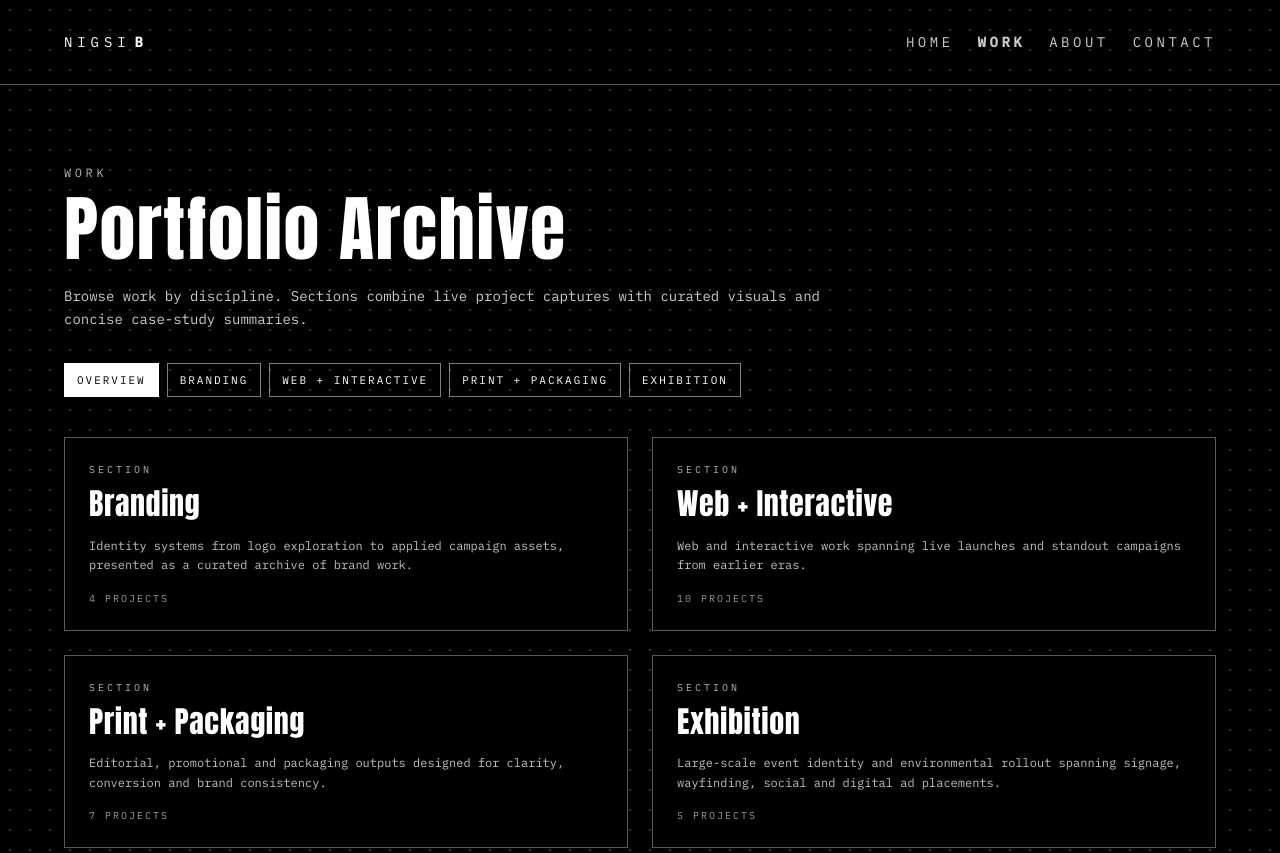
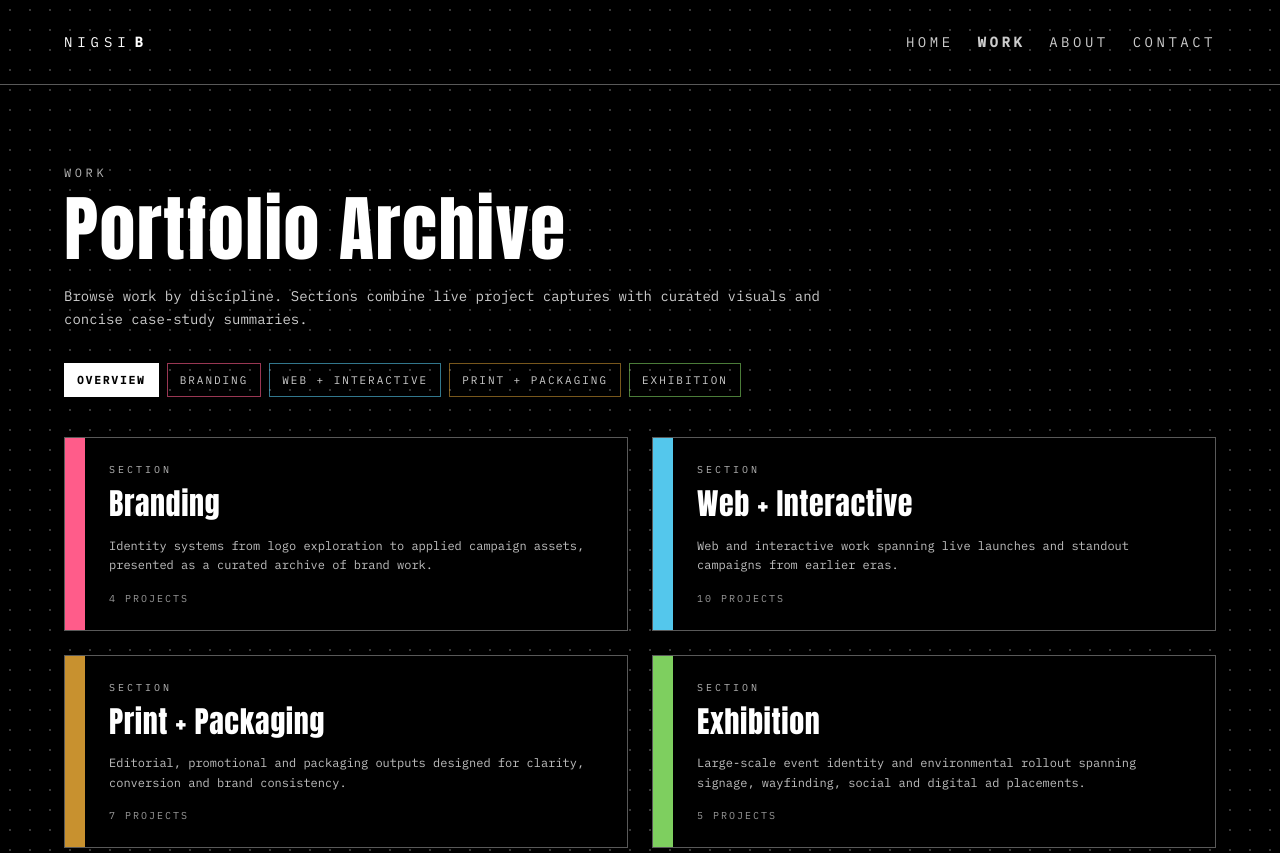
Before and after one commit to nigsiB/website, a Next.js app: page /work in a window 1280 px wide. Shown: the top 853 px of the page. Built offline with nearby package versions, Linux system fonts and the light colour scheme.

Commit message:
Add discipline accent system across work navigation and section layouts.
This introduces refined section color accents on overview cards, subnav selectors, and section dividers with a subtle diagonal active-state pattern for clearer visual hierarchy.

Made-with: Cursor

```diff
--- a/src/app/work/branding/page.tsx
+++ b/src/app/work/branding/page.tsx
@@ -1,6 +1,6 @@
 import { WorkSectionGrid } from "@/components/WorkSectionGrid";
 import { WorkSubnav } from "@/components/WorkSubnav";
-import { workSections } from "@/data/workSections";
+import { workSectionAccents, workSections } from "@/data/workSections";
 
 export default function BrandingWorkPage() {
   const section = workSections.branding;
@@ -11,6 +11,7 @@ export default function BrandingWorkPage() {
         <p className="text-xs tracking-[0.3em] text-white/70">WORK</p>
         <h1 className="mt-3 display-title">{section.title}</h1>
         <WorkSubnav />
+        <div className="mt-6 mb-8 h-[5px] w-full" style={{ backgroundColor: workSectionAccents.branding }} />
         <WorkSectionGrid section={section} />
       </div>
     </main>
--- a/src/app/work/exhibition/page.tsx
+++ b/src/app/work/exhibition/page.tsx
@@ -1,6 +1,6 @@
 import { WorkSectionGrid } from "@/components/WorkSectionGrid";
 import { WorkSubnav } from "@/components/WorkSubnav";
-import { workSections } from "@/data/workSections";
+import { workSectionAccents, workSections } from "@/data/workSections";
 
 export default function ExhibitionWorkPage() {
   const section = workSections.exhibition;
@@ -11,6 +11,7 @@ export default function ExhibitionWorkPage() {
         <p className="text-xs tracking-[0.3em] text-white/70">WORK</p>
         <h1 className="mt-3 display-title">{section.title}</h1>
         <WorkSubnav />
+        <div className="mt-6 mb-8 h-[5px] w-full" style={{ backgroundColor: workSectionAccents[section.key] }} />
         <WorkSectionGrid section={section} />
       </div>
     </main>
--- a/src/app/work/page.tsx
+++ b/src/app/work/page.tsx
@@ -1,7 +1,7 @@
 import Link from "next/link";
 
 import { WorkSubnav } from "@/components/WorkSubnav";
-import { workSectionOrder, workSections } from "@/data/workSections";
+import { workSectionAccents, workSectionOrder, workSections } from "@/data/workSections";
 
 export default function WorkIndexPage() {
   return (
@@ -21,8 +21,13 @@ export default function WorkIndexPage() {
               <Link
                 key={section.key}
                 href={`/work/${section.key}`}
-                className="block border border-white/35 bg-black p-6 transition-colors hover:border-white"
+                className="relative block overflow-hidden border border-white/35 bg-black py-6 pr-6 pl-11 transition-colors hover:border-white"
               >
+                <span
+                  aria-hidden="true"
+                  className="absolute inset-y-0 left-0 w-5"
+                  style={{ backgroundColor: workSectionAccents[section.key] }}
+                />
                 <p className="text-[10px] tracking-[0.3em] text-white/70">SECTION</p>
                 <h2 className="mt-3 text-3xl text-white">{section.title}</h2>
                 <p className="mt-4 text-xs leading-relaxed text-white/75">{section.intro}</p>
--- a/src/app/work/print-packaging/page.tsx
+++ b/src/app/work/print-packaging/page.tsx
@@ -1,6 +1,6 @@
 import { WorkSectionGrid } from "@/components/WorkSectionGrid";
 import { WorkSubnav } from "@/components/WorkSubnav";
-import { workSections } from "@/data/workSections";
+import { workSectionAccents, workSections } from "@/data/workSections";
 
 export default function PrintPackagingWorkPage() {
   const section = workSections["print-packaging"];
@@ -11,6 +11,7 @@ export default function PrintPackagingWorkPage() {
         <p className="text-xs tracking-[0.3em] text-white/70">WORK</p>
         <h1 className="mt-3 display-title">{section.title}</h1>
         <WorkSubnav />
+        <div className="mt-6 mb-8 h-[5px] w-full" style={{ backgroundColor: workSectionAccents[section.key] }} />
         <WorkSectionGrid section={section} />
       </div>
     </main>
--- a/src/app/work/web-interactive/page.tsx
+++ b/src/app/work/web-interactive/page.tsx
@@ -1,6 +1,6 @@
 import { WorkSectionGrid } from "@/components/WorkSectionGrid";
 import { WorkSubnav } from "@/components/WorkSubnav";
-import { workSections } from "@/data/workSections";
+import { workSectionAccents, workSections } from "@/data/workSections";
 
 export default function WebInteractiveWorkPage() {
   const section = workSections["web-interactive"];
@@ -11,6 +11,7 @@ export default function WebInteractiveWorkPage() {
         <p className="text-xs tracking-[0.3em] text-white/70">WORK</p>
         <h1 className="mt-3 display-title">{section.title}</h1>
         <WorkSubnav />
+        <div className="mt-6 mb-8 h-[5px] w-full" style={{ backgroundColor: workSectionAccents[section.key] }} />
         <WorkSectionGrid section={section} />
       </div>
     </main>
--- a/src/components/WorkSubnav.tsx
+++ b/src/components/WorkSubnav.tsx
@@ -3,13 +3,14 @@
 import Link from "next/link";
 import { usePathname } from "next/navigation";
 
-import { workSectionOrder, workSections } from "@/data/workSections";
+import { workSectionAccents, workSectionOrder, workSections, type WorkSectionKey } from "@/data/workSections";
 
 const allLinks = [
-  { href: "/work", label: "Overview" },
+  { href: "/work", label: "Overview", sectionKey: null as WorkSectionKey | null },
   ...workSectionOrder.map((key) => ({
     href: `/work/${key}`,
     label: workSections[key].title,
+    sectionKey: key,
   })),
 ];
 
@@ -20,16 +21,26 @@ export function WorkSubnav() {
     <nav className="mt-8 flex flex-wrap gap-2 text-[11px] tracking-[0.18em]">
       {allLinks.map((link) => {
         const isActive = pathname === link.href;
+        const accent = link.sectionKey ? workSectionAccents[link.sectionKey] : null;
+
+        const className = isActive
+          ? "border px-3 py-2 font-semibold visited:!text-black"
+          : "border px-3 py-2 transition-colors";
+
+        const style = isActive
+          ? accent
+            ? {
+                borderColor: accent,
+                color: "rgba(255,255,255,0.92)",
+                backgroundImage: `repeating-linear-gradient(135deg, ${accent}33 0 8px, transparent 8px 16px)`,
+              }
+            : { backgroundColor: "#ffffff", borderColor: "#ffffff", color: "#000000" }
+          : accent
+            ? { borderColor: `${accent}99`, color: "rgba(255,255,255,0.8)" }
+            : { borderColor: "rgba(255,255,255,0.5)", color: "rgba(255,255,255,0.8)" };
+
         return (
-          <Link
-            key={link.href}
-            href={link.href}
-            className={
-              isActive
-                ? "border border-white bg-white px-3 py-2 !text-black visited:!text-black"
-                : "border border-white/50 px-3 py-2 text-white/80 transition-colors hover:border-white hover:text-white"
-            }
-          >
+          <Link key={link.href} href={link.href} className={className} style={style}>
             {link.label.toUpperCase()}
           </Link>
         );
--- a/src/data/workSections.ts
+++ b/src/data/workSections.ts
@@ -18,6 +18,13 @@ export type WorkSection = {
   title: string;
   intro: string;
   items: WorkItem[];
+};
+
+export const workSectionAccents: Record<WorkSectionKey, string> = {
+  branding: "#ff5c8a",
+  "web-interactive": "#54c7ec",
+  "print-packaging": "#c8912f",
+  exhibition: "#7ecf5f",
 };
 
 const webFromLive: WorkItem[] = projects.map((project) => ({
```
